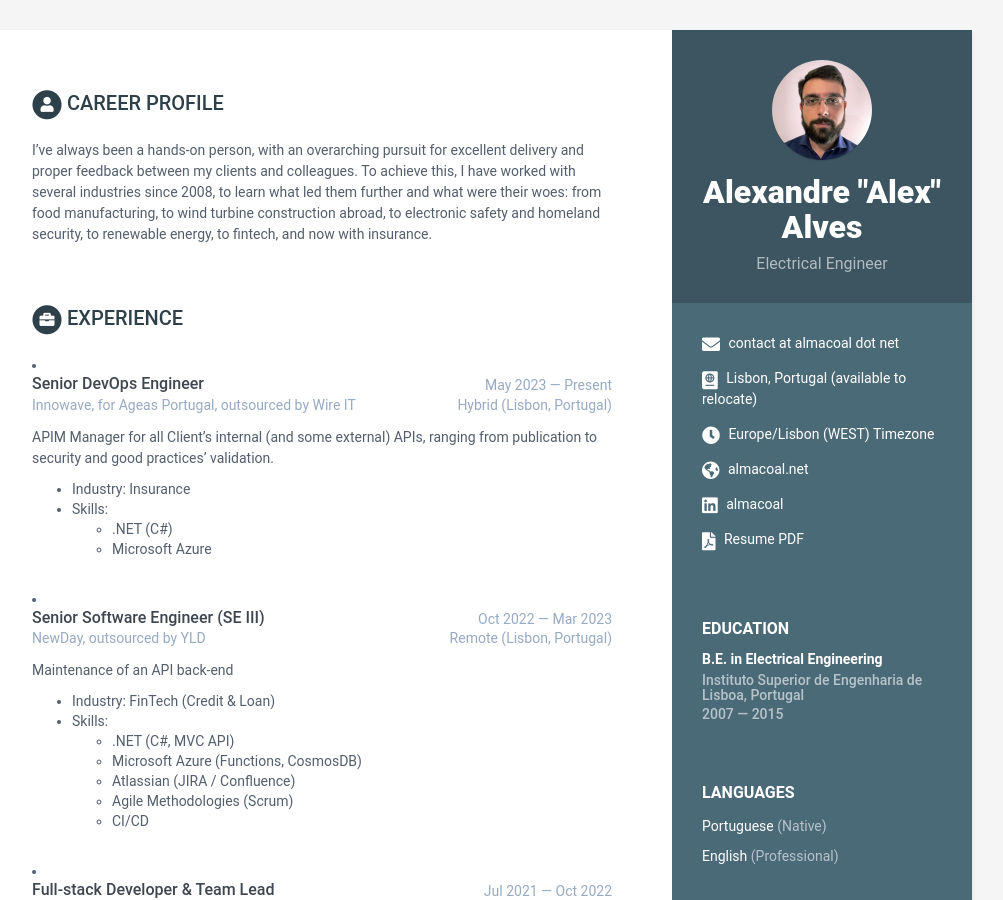
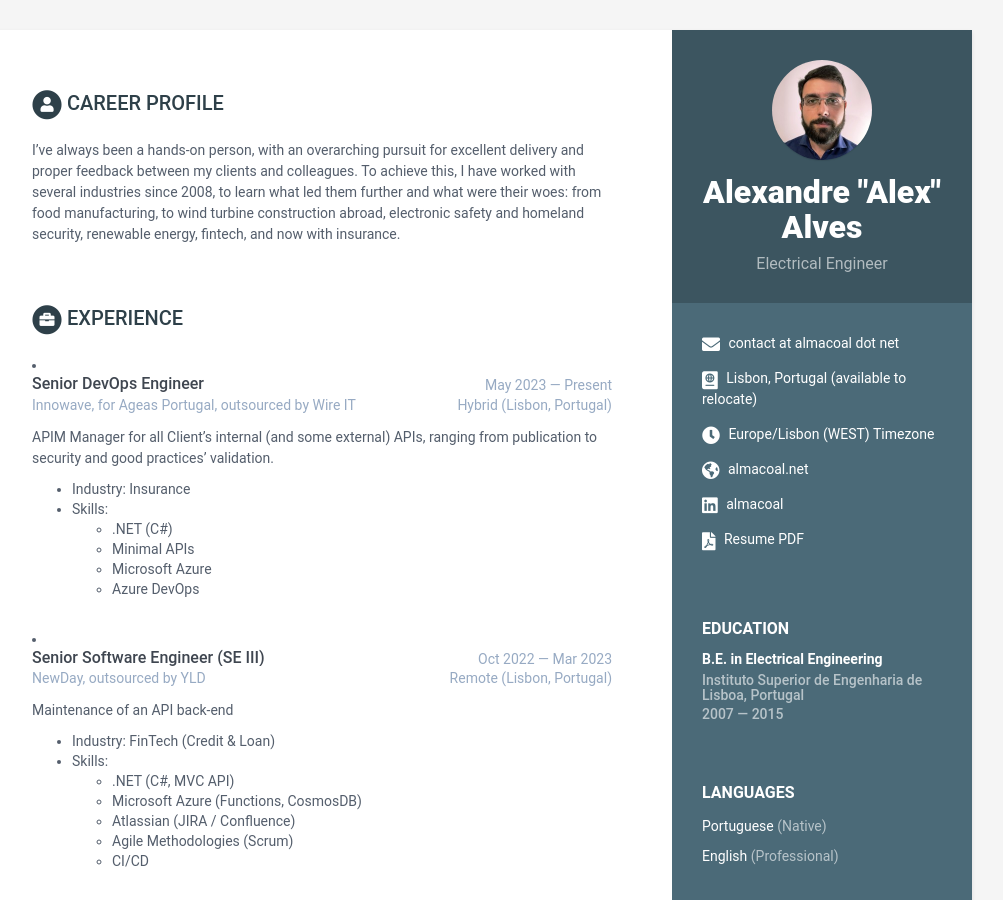
Before and after one commit to almacoal/almacoal.github.io, a Jekyll site: the page built from index.html, in a window 1280 px wide and 900 px high. Shown: the whole window, without its empty margins (168-1171 px from the left). Built offline with Jekyll 4.4.1, drawn with Linux system fonts in a browser that asks for light colours; some of the changed text lies outside the part shown.

Commit message:
Fixed typos and clarified some info

```diff
--- a/_data/data.yml
+++ b/_data/data.yml
@@ -46,7 +46,7 @@
 career-profile:
     title: Career Profile
     summary: |
-      I’ve always been a hands-on person, with an overarching pursuit for excellent delivery and proper feedback between my clients and colleagues. To achieve this, I have worked with several industries since 2008, to learn what led them further and what were their woes: from food manufacturing, to wind turbine construction abroad, to electronic safety and homeland security, to renewable energy, to fintech, and now with insurance.
+      I’ve always been a hands-on person, with an overarching pursuit for excellent delivery and proper feedback between my clients and colleagues. To achieve this, I have worked with several industries since 2008, to learn what led them further and what were their woes: from food manufacturing, to wind turbine construction abroad, electronic safety and homeland security, renewable energy, fintech, and now with insurance.
 education:
     title: Education
     info:
@@ -65,11 +65,13 @@
         company: Innowave, for Ageas Portugal, outsourced by Wire IT
         location: Hybrid (Lisbon, Portugal)
         details: |
-          APIM Manager for all Client's internal (and some external) APIs, ranging from publication  to security and good practices' validation.
+          APIM Manager for all Client's internal (and some external) APIs, ranging from publication to security and good practices' validation.
           - Industry: Insurance
           - Skills:
             - .NET (C#)
+            - Minimal APIs
             - Microsoft Azure
+            - Azure DevOps
         # Ref.: INW
 
       - role: Senior Software Engineer (SE III)
@@ -201,14 +203,14 @@
         # Ref.: Ola
 
 projects:
-    title: Projects
+    title: Projects and Tools
     intro: >
       Some tools I've created in the past or currently:
     assignments:
       - title: RMS DB Builder
         tagline: CGI's proprietary tool to help configure assets on the RMS platform
-      - title: APIM BackOffice & Ageas APIM.Ops
-        tagline: A second-generation tool to automate multiple mundane tasks within all intances of Ageas' Azure APIM services
+      - title: APIM BackOffice &amp; Ageas APIM.Ops
+        tagline: A second-generation tool to automate multiple mundane tasks within all instances of Ageas' Azure APIM services
 
 oss:
     title: OSS Contributions
@@ -231,4 +233,4 @@
         level: 85%
 
 footer: >
-    Designed with <i class="fas fa-heart"></i> by <a href="http://themes.3rdwavemedia.com" target="_blank" rel="nofollow">Xiaoying Riley</a>, <i class="fas fa-wrench"></i> by <a href="https://www.almacoal.net" target="_blank">Alexandre Alves</a>
+    Designed with <i class="fas fa-heart"></i> by <a href="http://themes.3rdwavemedia.com" target="_blank" rel="nofollow">Xiaoying Riley</a>, <i class="fas fa-wrench"></i> by <a href="https://www.almacoal.net" target="_blank">Alexandre Alves</a><br/>
```
